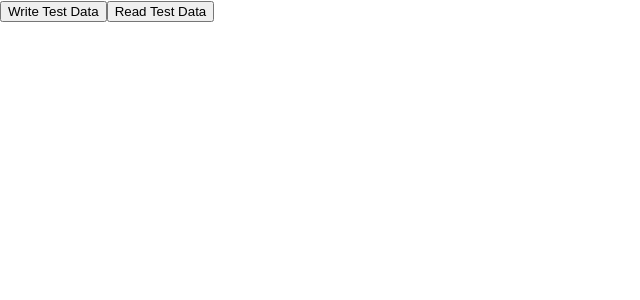
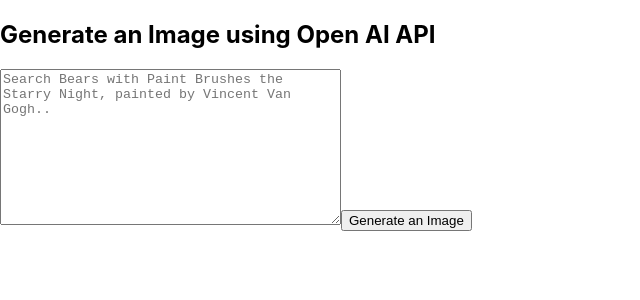
Before and after one commit to a1noack/band-match, a React (Create React App) app: page / in a window 1280 px wide. Shown: the top 300 px of the page, without its empty margins (0-640 px from the left). Built offline with nearby package versions, Linux system fonts and the light colour scheme.

Commit message:
update App to generate dalle images

```diff
--- a/src/App.js
+++ b/src/App.js
@@ -1,22 +1,63 @@
-// import logo from './logo.svg';
-import './App.css';
-import React from 'react';
-import { BrowserRouter as Router, Route, Routes} from 'react-router-dom';
-import ProductPage from './ProductPage';
-import ButtonsComponent from './ButtonsComponent';
-// import DesignPage from './DesignPage';
-// import CheckoutPage from './CheckoutPage';
+import { OpenAI } from "openai";
+import { useState } from "react";
+import "./App.css";
+
 
 function App() {
+  const [prompt, setPrompt] = useState("");
+  const [result, setResult] = useState("");
+  const [loading, setLoading] = useState(false);
+  const [placeholder, setPlaceholder] = useState(
+    "Search Bears with Paint Brushes the Starry Night, painted by Vincent Van Gogh.."
+  );
+  const key = "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"
+
+  const openai = new OpenAI({
+    apiKey: key,
+    dangerouslyAllowBrowser: true
+  });
+
+  const generateImage = async () => {
+    setPlaceholder(`Search ${prompt}..`);
+    setLoading(true);
+    const res = await openai.images.generate({
+      prompt: prompt,
+      n: 1,
+      size: "512x512",
+    });
+    setLoading(false);
+    setResult(res.data[0].url);
+  };
   return (
-    <Router>
-        <Routes>
-            <Route path="/" element={<ButtonsComponent/>} />
-            <Route path="/products" component={ProductPage} />
-        </Routes>
-      {/*<Route path="/design" component={DesignPage} />*/}
-      {/*<Route path="/checkout" component={CheckoutPage} />*/}
-    </Router>
+    <div className="app-main">
+      {loading ? (
+        <>
+          <h2>Generating..Please Wait..</h2>
+          <div class="lds-ripple">
+            <div></div>
+            <div></div>
+          </div>
+        </>
+      ) : (
+        <>
+          <h2>Generate an Image using Open AI API</h2>
+
+          <textarea
+            className="app-input"
+            placeholder={placeholder}
+            onChange={(e) => setPrompt(e.target.value)}
+            rows="10"
+            cols="40"
+          />
+          <button onClick={generateImage}>Generate an Image</button>
+          {result.length > 0 ? (
+            <img className="result-image" src={result} alt="result" />
+          ) : (
+            <></>
+          )}
+        </>
+      )}
+    </div>
   );
 }
 
```
Also changed, not shown: src/App2.js (added), 1 other file (tests, documents, lock files or other folders).
